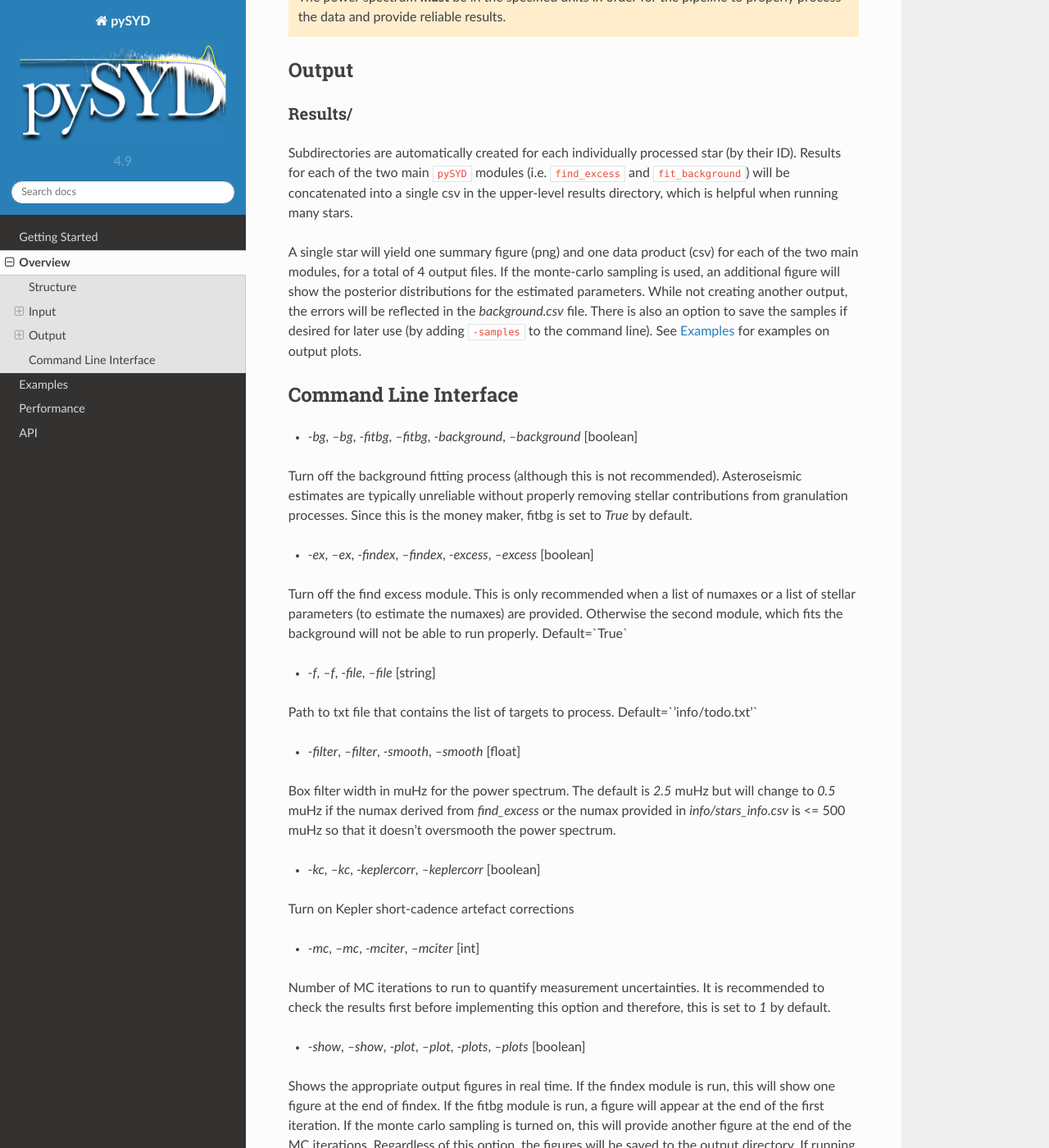
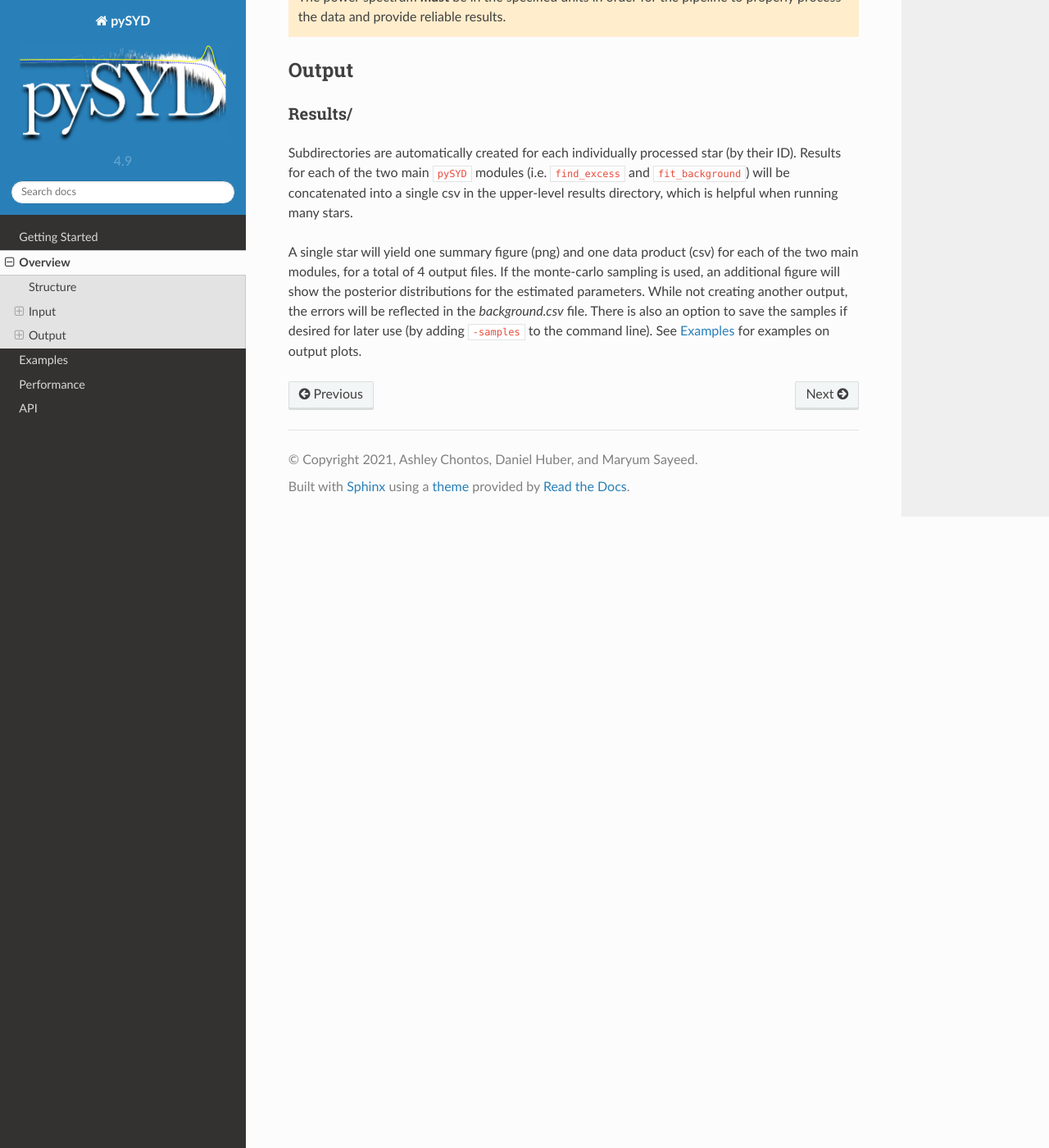
Before and after one commit to ashleychontos/pySYD, a Sphinx documentation site: the page built from docs/overview.rst, in a window 1280 px wide and 1400 px high, scrolled down 1806 px. Shown: the whole window at 82% size. Built offline with Sphinx 7.4.7 and the Read the Docs theme 2.0.0, drawn with Linux system fonts in a browser that asks for light colours; some of the changed text lies outside the part shown.

Commit message:
Update overview.rst

```diff
--- a/docs/overview.rst
+++ b/docs/overview.rst
@@ -92,47 +92,3 @@ figure will show the posterior distributions for the estimated parameters. While
 another output, the errors will be reflected in the `background.csv` file. There is also an
 option to save the samples if desired for later use (by adding ``-samples`` to the command line).
 See :ref:`examples` for examples on output plots.
-
-
-Command Line Interface
-**********************
-
-* `-bg`, `--bg`, `-fitbg`, `--fitbg`, `-background`, `--background` [boolean]
-
-Turn off the background fitting process (although this is not recommended). Asteroseismic estimates are typically unreliable without properly removing stellar contributions from granulation processes. Since this is the money maker, fitbg is set to `True` by default.
-
-* `-ex`, `--ex`, `-findex`, `--findex`, `-excess`, `--excess` [boolean]
-
-Turn off the find excess module. This is only recommended when a list of numaxes or a list of stellar parameters (to estimate the numaxes) are provided. Otherwise the second module, which fits the background will not be able to run properly. Default=`True`
-
-* `-f`, `--f`, `-file`, `--file` [string]
-
-Path to txt file that contains the list of targets to process. Default=`'info/todo.txt'`
-
-* `-filter`, `--filter`, `-smooth`, `--smooth` [float]
-
-Box filter width in muHz for the power spectrum. The default is `2.5` muHz but will change to `0.5` muHz if the numax derived from `find_excess` or the numax provided in `info/stars_info.csv` is <= 500 muHz so that it doesn't oversmooth the power spectrum.
-
-* `-kc`, `--kc`, `-keplercorr`, `--keplercorr` [boolean]
-
-Turn on Kepler short-cadence artefact corrections
-
-* `-mc`, `--mc`, `-mciter`, `--mciter` [int]
-
-Number of MC iterations to run to quantify measurement uncertainties. It is recommended to check the results first before implementing this option and therefore, this is set to `1` by default.
-
-* `-show`, `--show`, `-plot`, `--plot`, `-plots`, `--plots` [boolean]
-
-Shows the appropriate output figures in real time. If the findex module is run, this will show one figure at the end of findex. If the fitbg module is run, a figure will appear at the end of the first iteration. If the monte carlo sampling is turned on, this will provide another figure at the end of the MC iterations. Regardless of this option, the figures will be saved to the output directory. If running more than one target, this is not recommended.
-
-* `-t`, `--t`, `-target`, `--target`, `-targets`, `--targets` [int]
-
-Option to directly specify targets from the command line. This accepts * arguments and appends them to a list stored in `args.target`. If not specified, `args.target` is `None` and the pipeline will default to the Files/todo.txt file.
-
-* `-version`, `--version`
-
-Print ``pysyd`` package version and exit.
-
-* `-v`, `--v`, `-verbose`, `--verbose` [boolean]
-
-Turn on verbose output
```
